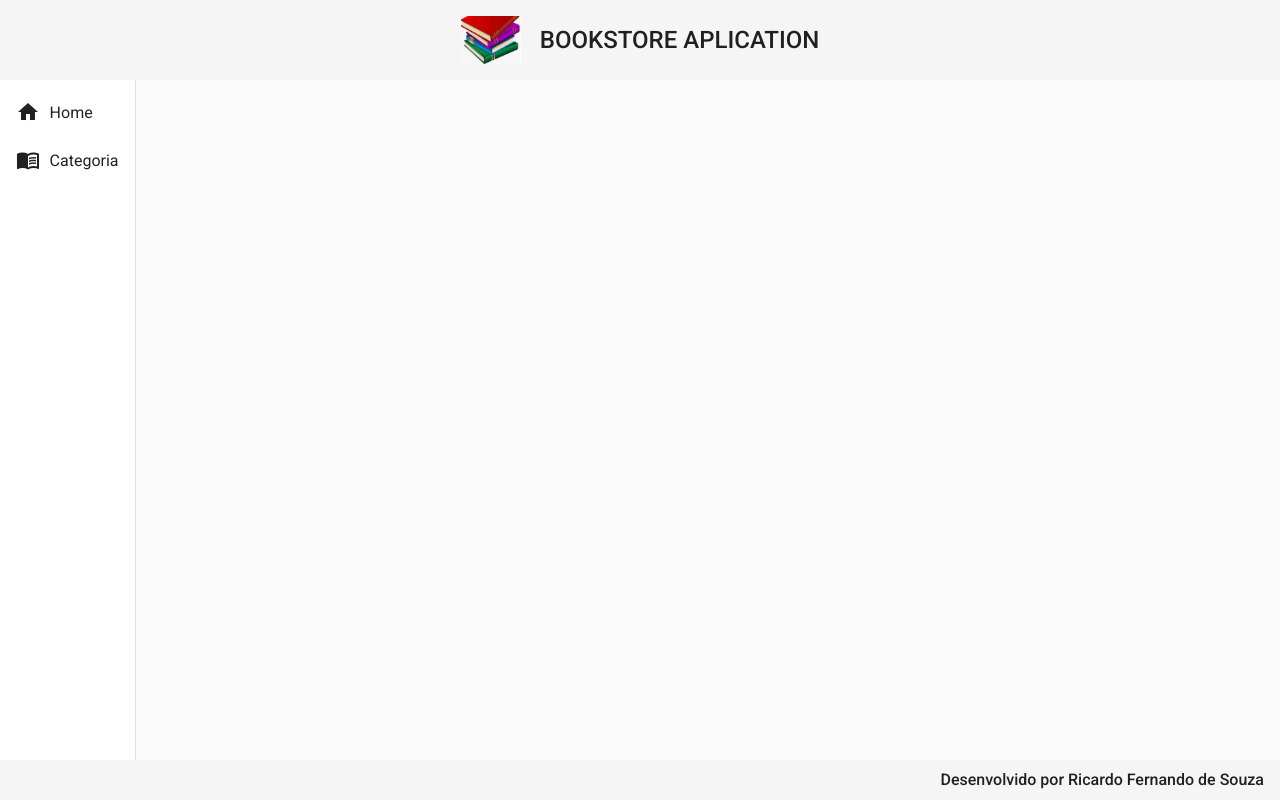
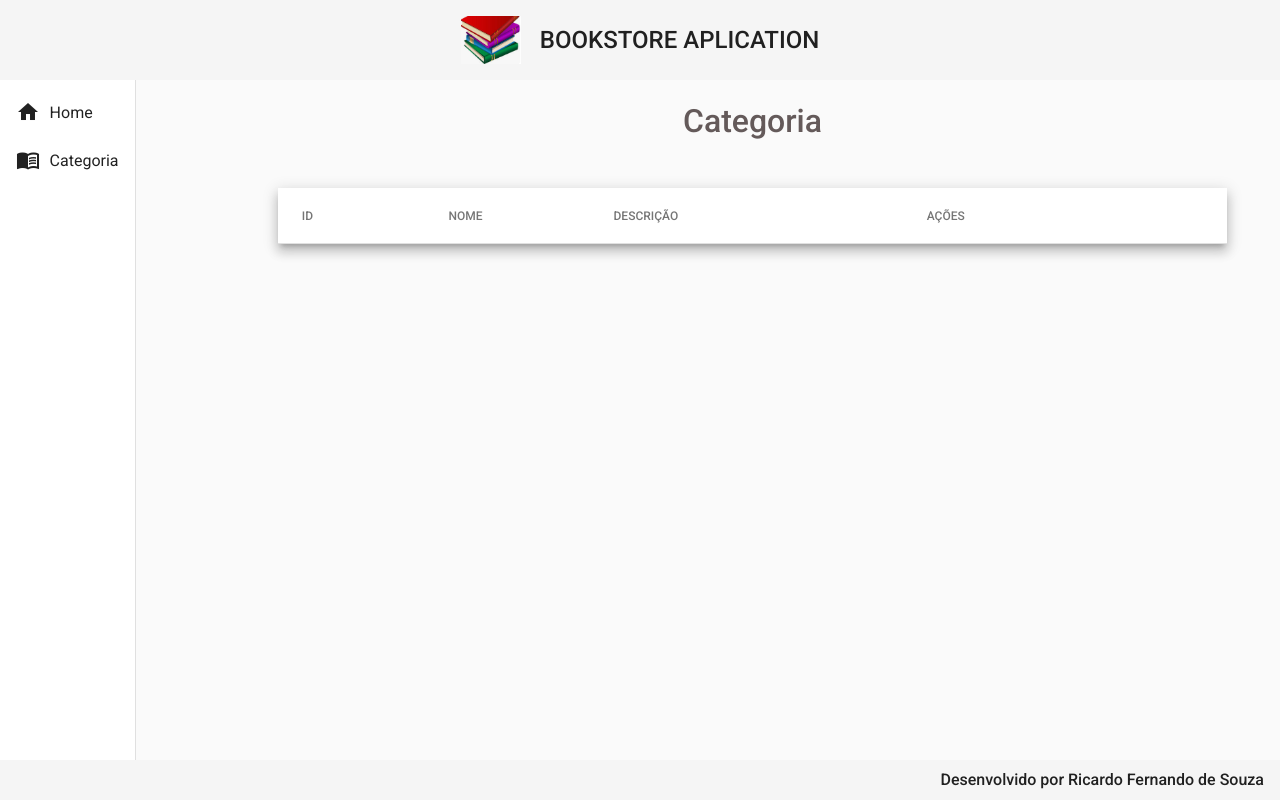
Before and after one commit to Ricardo2700324/bookstore-front, an Angular app: page /categorias in a window 1280 px wide. Before the commit this address led to /. Built offline with nearby package versions, Linux system fonts and the light colour scheme.

Commit message:
criação do categoria read parte 1

```diff
--- a/src/app/app-routing.module.ts
+++ b/src/app/app-routing.module.ts
@@ -1,12 +1,17 @@
 import { NgModule } from '@angular/core';
 import { Routes, RouterModule } from '@angular/router';
 import { HomeComponent } from './components/views/home/home.component';
+import { CategoriaReadComponent } from './components/views/categoria/categoria-read/categoria-read.component';
 
 
 const routes: Routes = [
   {
     path:'',
     component: HomeComponent
+  },
+  {
+    path: 'categorias',
+    component: CategoriaReadComponent
   }
 ];
 
--- a/src/app/components/template/nav/nav.component.html
+++ b/src/app/components/template/nav/nav.component.html
@@ -5,7 +5,7 @@
                 <i class="material-icons">home</i>
                 Home
             </a>
-            <a mat-list-item>
+            <a routerLink="/categorias" mat-list-item>
                 <i class="material-icons">menu_book</i>
                 Categoria
             </a>
--- /dev/null
+++ b/src/app/components/views/categoria/categoria-read/categoria-read.component.css
@@ -0,0 +1,17 @@
+.content{
+    width: 90%;
+    margin: 1.4rem auto auto auto;
+}
+.title{
+    text-align: center;
+    margin-bottom: 3rem;
+}
+
+.title h1{
+   font-size: 2rem;
+   color: rgb(100, 90, 90);
+   font-weight: 500;
+}
+.table{
+    width: 100%;
+}
--- /dev/null
+++ b/src/app/components/views/categoria/categoria-read/categoria-read.component.html
@@ -0,0 +1,35 @@
+<div class="content">
+    <div class="title">
+        <h1>Categoria</h1>
+    </div>
+
+    <div class="mat-elevation-z8 content-table">
+        <table class="table" mat-table>
+
+            <ng-container matColumnDef="id">
+                <th mat-header-cell *matHeaderCellDef> ID </th>
+                <td mat-cell *matCellDef="let element"> {{row.id}} </td>
+            </ng-container>
+
+            <ng-container matColumnDef="nome">
+                <th mat-header-cell *matHeaderCellDef> NOME</th>
+                <td mat-cell *matCellDef="let element">{{row.nome}}</td>
+            </ng-container>
+
+            <ng-container matColumnDef="descricao">
+                <th mat-header-cell *matHeaderCellDef> DESCRIÇÃO</th>
+                <td mat-cell *matCellDef="let element">{{row.descricao}}</td>
+            </ng-container>
+
+            <ng-container matColumnDef="acoes">
+                <th mat-header-cell *matHeaderCellDef> AÇÕES</th>
+                <td mat-cell *matCellDef="let element">{{row.acoes}}</td>
+            </ng-container>
+
+            <tr mat-header-row *matHeaderRowDef="displayedColumns"></tr>
+            <tr mat-row *matRowDef="let row; columns: displayedColumns"></tr>
+        </table>
+    </div>
+
+
+</div>
--- /dev/null
+++ b/src/app/components/views/categoria/categoria-read/categoria-read.component.ts
@@ -0,0 +1,17 @@
+import { Component, OnInit } from '@angular/core';
+
+@Component({
+  selector: 'app-categoria-read',
+  templateUrl: './categoria-read.component.html',
+  styleUrls: ['./categoria-read.component.css']
+})
+export class CategoriaReadComponent implements OnInit {
+
+  constructor() { }
+
+  ngOnInit() {
+  }
+
+  displayedColumns: string[] = ['id', 'nome', 'descricao', 'acoes'];
+
+}
```
Also changed, not shown: src/app/app.module.ts (+7 -2 lines), 1 other file (tests, documents, lock files or other folders).
